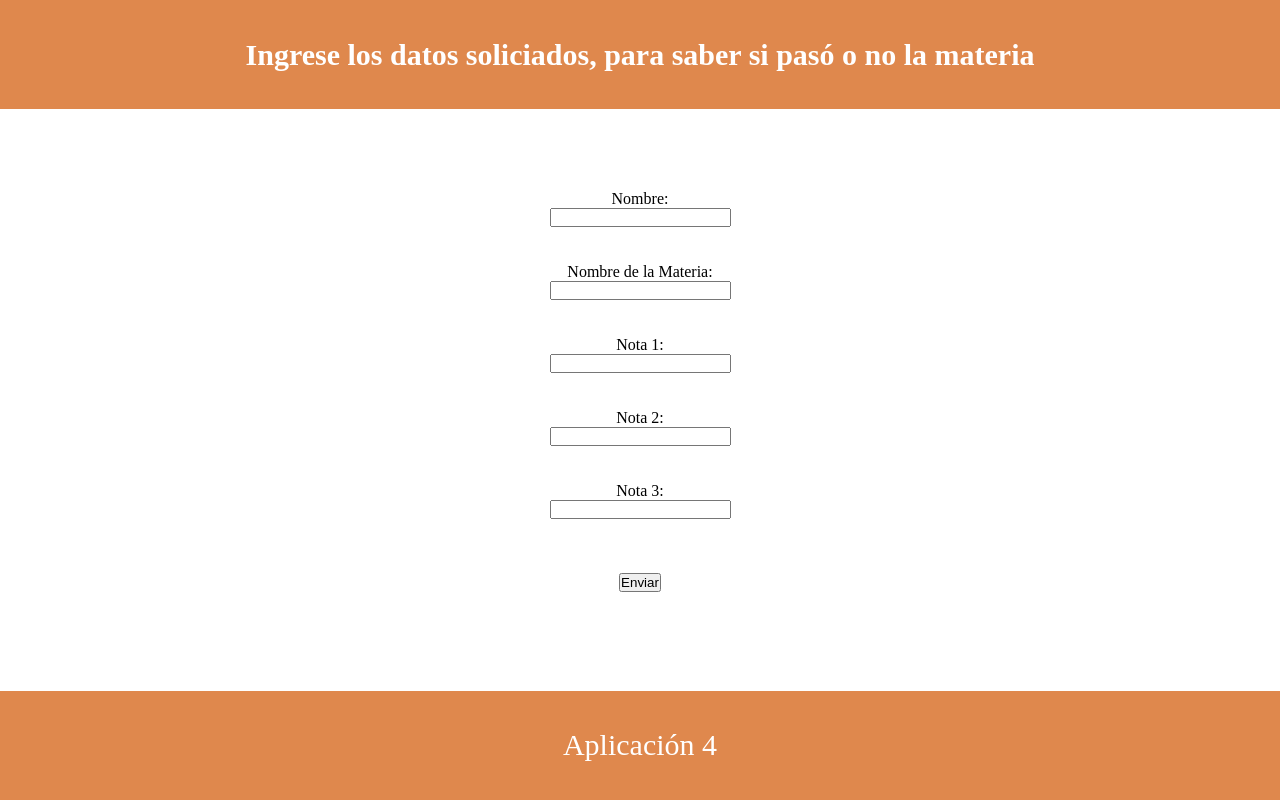
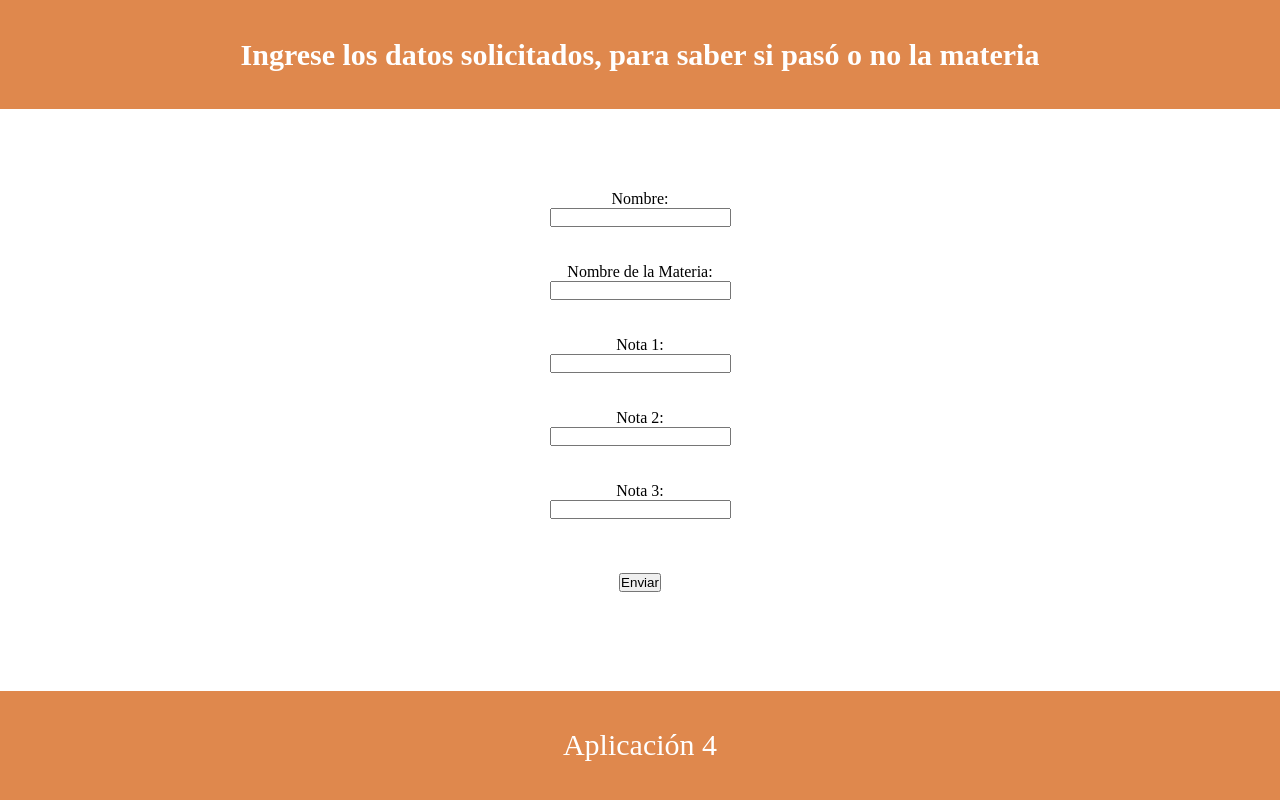
Before and after one commit to PaulaaGr/Aplicaciones_web, a plain HTML site: page aplicacion4/index.html in a window 1280 px wide. Drawn offline with Linux system fonts and the light colour scheme.

Commit message:
Final ejercicio 4

```diff
--- a/aplicacion4/index.html
+++ b/aplicacion4/index.html
@@ -9,7 +9,7 @@
 <body>
 <section class="paginaPrincipal">
     <header>
-        <h1 class="colorWhite">Ingrese los datos soliciados, para saber si pasó o no la materia</h1>
+        <h1 class="colorWhite">Ingrese los datos solicitados, para saber si pasó o no la materia</h1>
     </header>
 
     <article class="paginaPrincipal">
```
